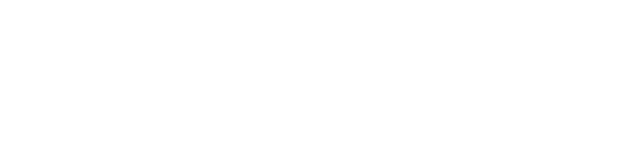
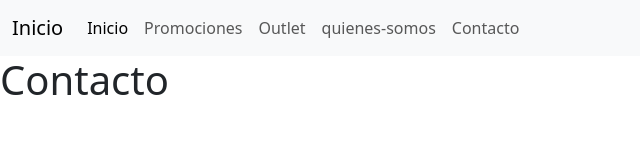
Before and after one commit to pedromartinez0201/clase-11, a plain HTML site: page pages/contacto.html in a window 1280 px wide. Shown: the whole page, without its empty margins (0-640 px from the left). Drawn offline with nearby package versions, Linux system fonts and the light colour scheme.

Commit message:
Ultimo cambio

```diff
--- a/pages/contacto.html
+++ b/pages/contacto.html
@@ -0,0 +1,42 @@
+<!doctype html>
+<html lang="en">
+  <head>
+    <meta charset="utf-8">
+    <meta name="viewport" content="width=device-width, initial-scale=1">
+    <title>class-11</title>
+    <link href="https://cdn.jsdelivr.net/npm/bootstrap@5.3.3/dist/css/bootstrap.min.css" rel="stylesheet" integrity="sha384-QWTKZyjpPEjISv5WaRU9OFeRpok6YctnYmDr5pNlyT2bRjXh0JMhjY6hW+ALEwIH" crossorigin="anonymous">
+  </head>
+  <body>
+
+    <nav class="navbar navbar-expand-lg bg-body-tertiary">
+        <div class="container-fluid">
+          <a class="navbar-brand" href="#">Inicio</a>
+          <button class="navbar-toggler" type="button" data-bs-toggle="collapse" data-bs-target="#navbarNav" aria-controls="navbarNav" aria-expanded="false" aria-label="Toggle navigation">
+            <span class="navbar-toggler-icon"></span>
+          </button>
+          <div class="collapse navbar-collapse" id="navbarNav">
+            <ul class="navbar-nav">
+              <li class="nav-item">
+                <a class="nav-link active" aria-current="page" href="../index.html">Inicio</a>
+              </li>
+              <li class="nav-item">
+                <a class="nav-link" href="./promociones.html">Promociones</a>
+              </li>
+              <li class="nav-item">
+                <a class="nav-link" href="./outlet.html">Outlet</a>
+              </li>
+              <li class="nav-item">
+                <a class="nav-link" href="./quienes-somos.html">quienes-somos</a>
+              </li>
+              <li class="nav-item">
+                <a class="nav-link" href="./contacto.html">Contacto</a>
+              </li>
+
+            </ul>
+          </div>
+        </div>
+      </nav>
+      <h1>Contacto</h1>
+    <script src="https://cdn.jsdelivr.net/npm/bootstrap@5.3.3/dist/js/bootstrap.bundle.min.js" integrity="sha384-YvpcrYf0tY3lHB60NNkmXc5s9fDVZLESaAA55NDzOxhy9GkcIdslK1eN7N6jIeHz" crossorigin="anonymous"></script>
+  </body>
+</html>
```
Also changed, not shown: index.html (+5 -4 lines), img/arbolito.jpg (added).
